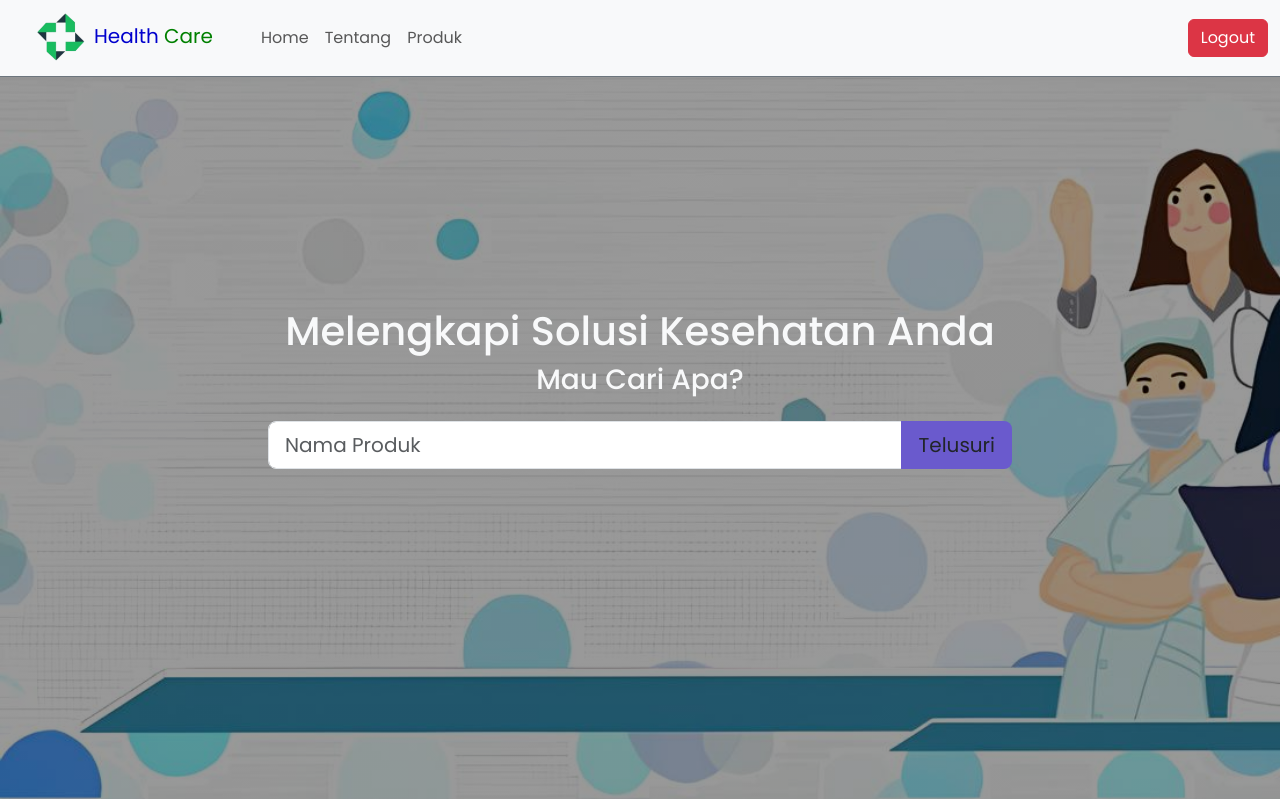
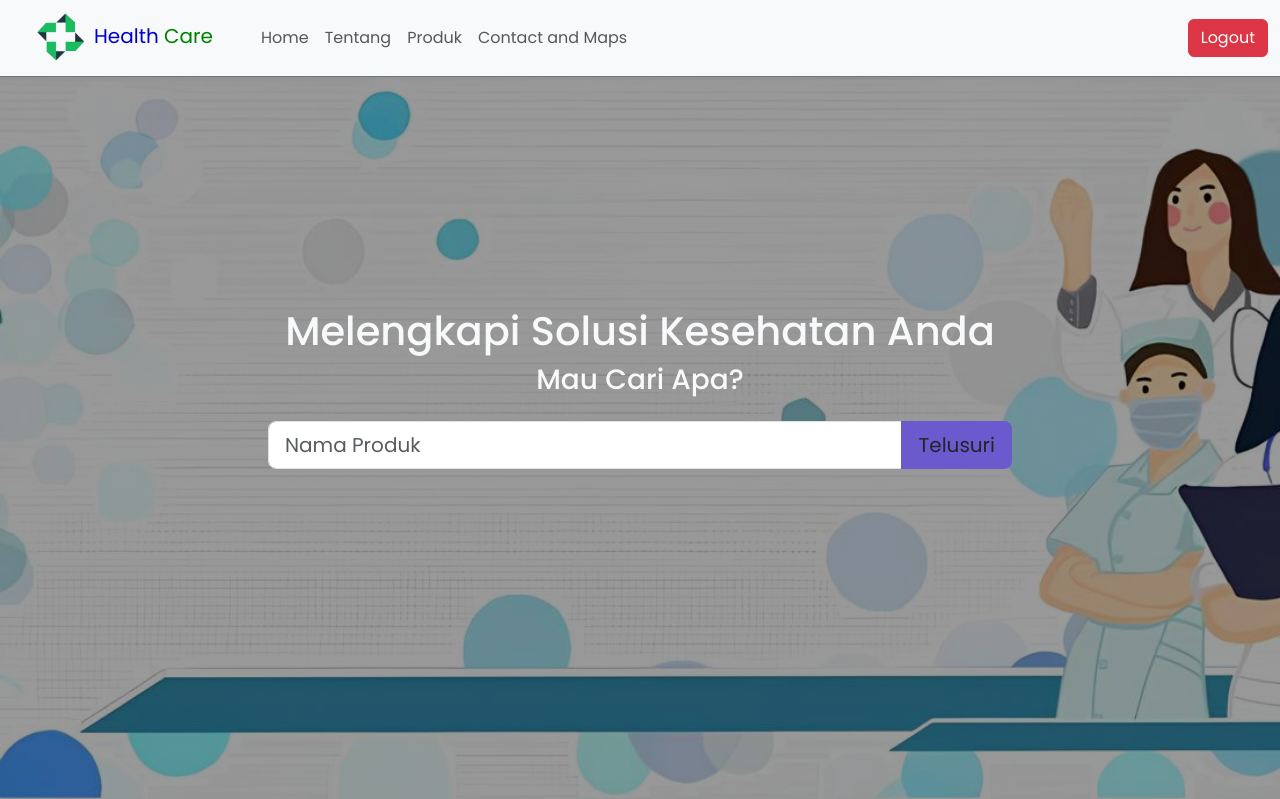
Before and after one commit to amaliyahhaida/pw2024_tubes_233040082, a PHP site: page / in a window 1280 px wide. Shown: the top 799 px of the page. Run offline with PHP 8.4, Linux system fonts and the light colour scheme; a user stored in the database is signed in; data comes from the database, SQL or seed files in the repository; some libraries are stand-ins or nearby versions.

Commit message:
membereskan tubes

```diff
--- a/index.php
+++ b/index.php
@@ -131,7 +131,7 @@ while ($row = mysqli_fetch_assoc($queryKategori)) {
         </div>
     </div>
 
-    <div class="container">
+    <div class="container" id="contact and maps">
     <div class="row">
       <div class="col-md-6">
         <h2>Lokasi Kami</h2>
--- a/partials/navbar.php
+++ b/partials/navbar.php
@@ -17,6 +17,9 @@
                 <li class="nav-item">
                     <a class="nav-link" href="#produk">Produk</a>
                 </li>
+                <li class="nav-item">
+                    <a class="nav-link" href="index.php #contact and maps">Contact and Maps</a>
+                </li>
             </ul>
             <ul class="navbar-nav ms-auto">
                 <li class="nav-item">
```
